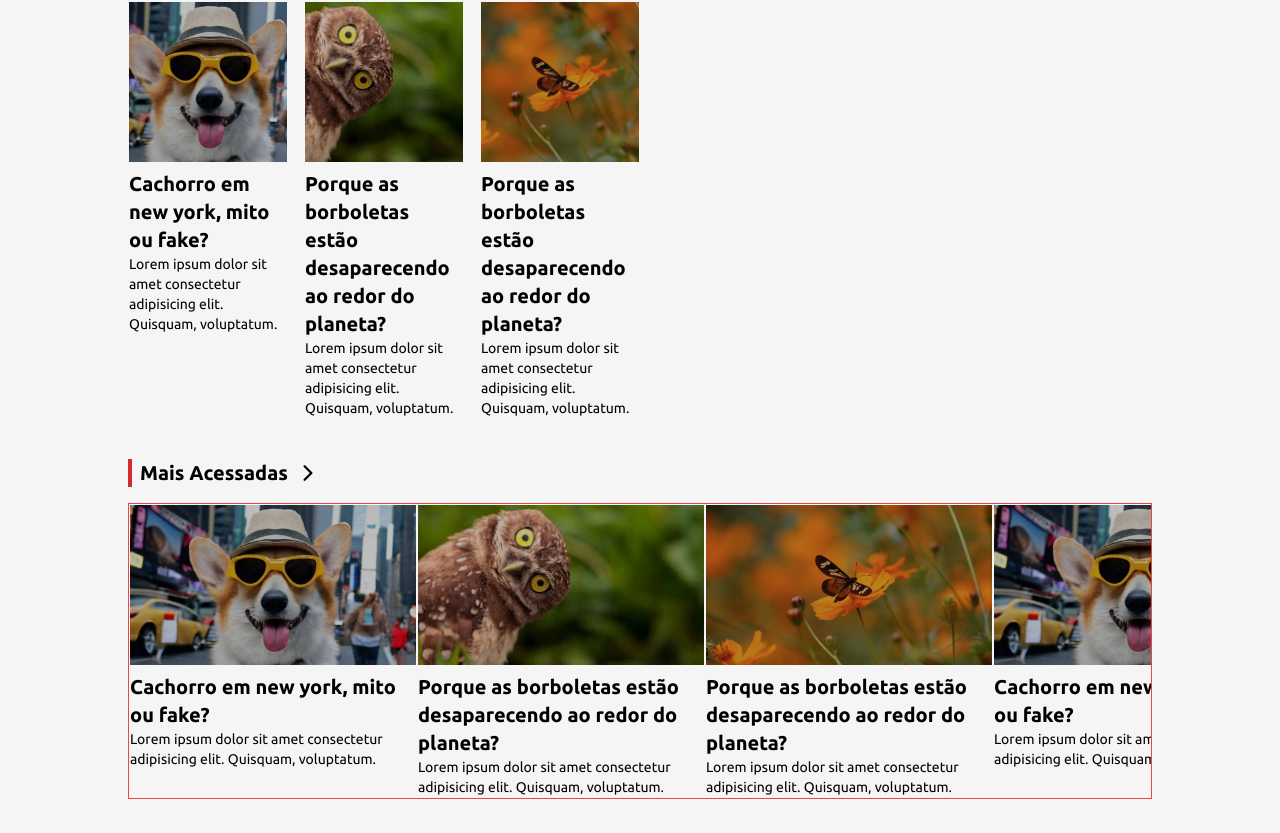
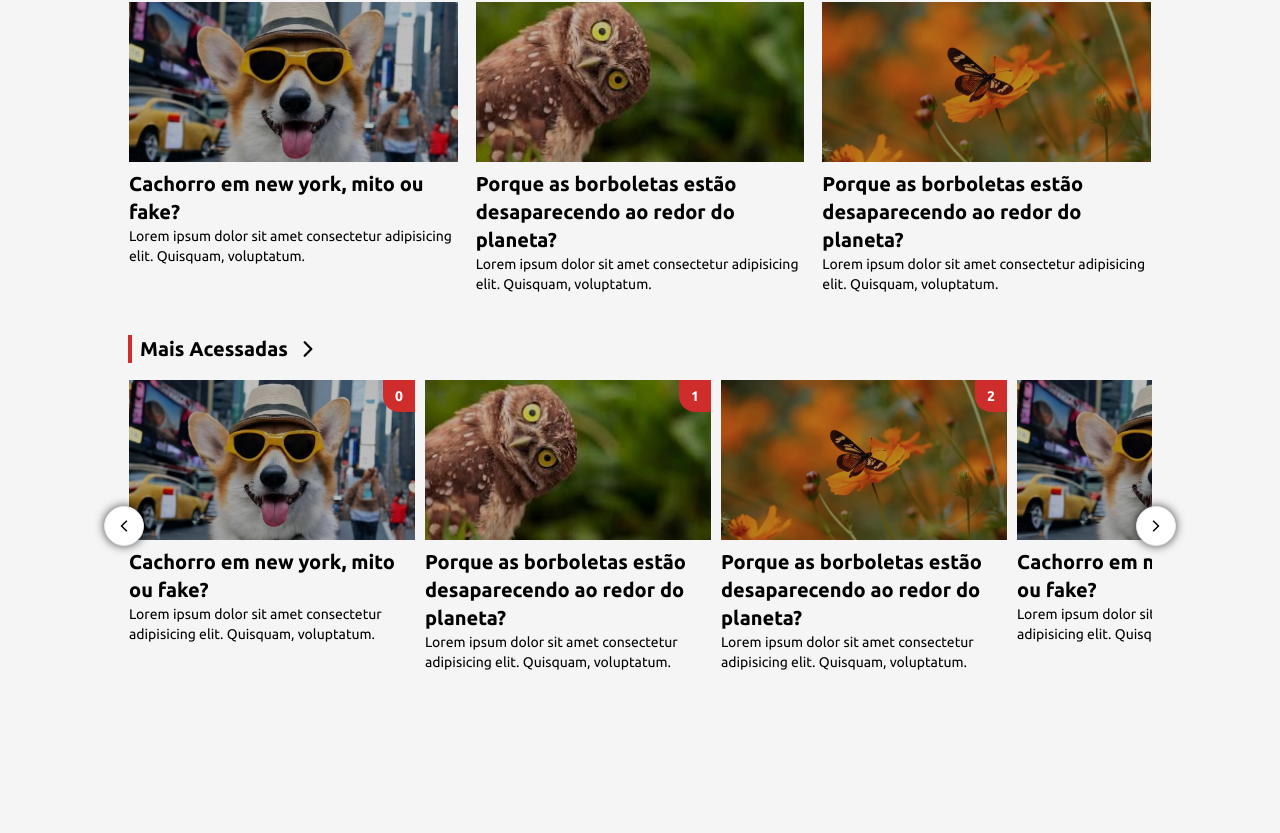
Before and after one commit to Saulo-Felipe/TechNews, a Next.js app in the folder frontend/: page / in a window 1280 px wide. Shown: the part 793-1626 px from the top of the page. After the commit the page ends 1594 px from the top, so only its background shows below. Built offline with nearby package versions, Linux system fonts and the light colour scheme; no server answers.

Commit message:
finish client main page

```diff
--- a/frontend/src/app/(home)/_components/MainNews/Card.tsx
+++ b/frontend/src/app/(home)/_components/MainNews/Card.tsx
@@ -9,7 +9,7 @@ interface CardProps {
 export function Card({ imageURL, cardPadding, titleSize, subTitle, title }: CardProps) {
 
   return (
-    <div className="flex-1 flex items-end border-spacing-3 group relative overflow-hidden">
+    <div className="flex-1 flex items-end group relative overflow-hidden">
       <div
         className="
           group-hover:scale-110 news-image w-full h-full bg-no-repeat bg-cover bg-center
@@ -19,9 +19,9 @@ export function Card({ imageURL, cardPadding, titleSize, subTitle, title }: Card
       />
       <div className="w-full h-full absolute -z-10 bg-[radial-gradient(transparent,rgb(0,0,0,0.8))]" />
 
-      <div className={`${cardPadding} text-white`}>
+      <div className={`${cardPadding} text-white smartphone:p-3`}>
         <div className="py-2">{subTitle}</div>
-        <div className={`font-bold ${titleSize}`}>{title}</div>
+        <div className={`font-bold ${titleSize} smartphone:text-2xl`}>{title}</div>
       </div>
     </div>
   );
--- a/frontend/src/app/(home)/_components/MainNews/MainNews.tsx
+++ b/frontend/src/app/(home)/_components/MainNews/MainNews.tsx
@@ -4,7 +4,7 @@ export function MainNews() {
 
 
   return (
-    <div className="mt-10 flex gap-2 h-[70vh]">
+    <div className="mt-10 flex gap-2 h-[70vh] smartphone:flex-col">
       <Card
         cardPadding="p-8"
         imageURL="/images/example-1.webp"
--- a/frontend/src/app/(home)/page.tsx
+++ b/frontend/src/app/(home)/page.tsx
@@ -26,7 +26,7 @@ export default function Home() {
   ];
 
   return (
-    <div className="px-desktop-container pb-32">
+    <div className="px-desktop pb-32 tablet:px-tablet smartphone:px-smartphone">
       <MainNews />
 
       <NewsGroup groupLink="#" groupTitle="Últimas Notícias" news={fakeNews} />
--- a/frontend/src/components/Header/User/User.tsx
+++ b/frontend/src/components/Header/User/User.tsx
@@ -5,12 +5,12 @@ export async function User() {
   // await new Promise(resolve => setTimeout(resolve, 4000));
 
   return (
-    <div className="flex items-center gap-3">
+    <div className="flex items-center gap-3 smartphone:hidden">
       <div className="bg-[#121212] rounded-full w-8 h-8 flex items-center justify-center">
         <BiSolidUser className="text-xl text-[#4C4C4C]" />
       </div>
 
-      <div className="">Entre / Cadastre-se</div>
+      <div>Entre / Cadastre-se</div>
     </div>
   );
 }
--- a/frontend/src/components/NewsGroups/Card.tsx
+++ b/frontend/src/components/NewsGroups/Card.tsx
@@ -14,9 +14,9 @@ interface CardProps {
 export function NewsCard({description, imageUrl, title, rankingPosition, height="h-40", width="w-1/3"}: CardProps) {
 
   return (
-    <div className={`${width} group cursor-pointer border border-transparent hover:border-neutral-200 w-40`}>
+    <div className={`${width} group cursor-pointer border border-transparent`}>
       <div className="bg-black overflow-hidden relative">
-        {rankingPosition && (
+        {typeof rankingPosition !== "undefined" && (
           <span className="
             bg-default-red text-white absolute z-10 right-0 top-0
             h-8 w-8 rounded-bl-2xl font-bold items-center flex justify-center
--- a/frontend/src/components/NewsGroups/CarouselGroup.tsx
+++ b/frontend/src/components/NewsGroups/CarouselGroup.tsx
@@ -1,18 +1,53 @@
+"use client";
+
+import { useRef } from "react";
 import { NewsCard } from "./Card";
 import { NewsGroupProps } from "./Group";
 import { Title } from "./Title";
+import { MdArrowBackIosNew, MdArrowForwardIos } from "react-icons/md";
 
 export function NewsCarouselGroup({ groupLink, groupTitle, news}: NewsGroupProps) {
+  const carouselRef = useRef<HTMLDivElement>(null);
+
+  function handleCarouselAdvance() {
+    carouselRef.current?.scrollBy(400, 0);
+  }
+
+  function handleCarouselBack() {
+    carouselRef.current?.scrollBy(-400, 0);
+  }
 
   return (
-    <div className="pt-10 flex-col flex gap-4">
+    <div className="pt-10 flex flex-col gap-4">
       <Title title={groupTitle} link={groupLink} />
 
-      <div className="border border-red-500 overflow-auto">
-        <div className="w-max flex">
-          {
-            news.map(item => <NewsCard width="w-72" key={item.id} {...item} />)
-          }
+      <div className="relative flex items-center">
+        <div className="overflow-hidden scroll-smooth" ref={carouselRef}>
+          <div className="w-max flex gap-2">
+            {
+              news.map((item, i) => <NewsCard rankingPosition={i} width="w-72" key={i} {...item} />)
+            }
+          </div>
+        </div>
+
+        <div
+          className="
+            bg-white border rounded-full h-10 w-10 -left-6 z-10 absolute smartphone:left-0
+            flex items-center justify-center shadow-3xl cursor-pointer hover:scale-110 transition
+          "
+          onClick={handleCarouselBack}
+        >
+          <MdArrowBackIosNew />
+        </div>
+
+        <div
+          className="
+            bg-white border rounded-full h-10 w-10 -right-6 z-10 absolute smartphone:right-0
+            flex items-center justify-center shadow-3xl cursor-pointer hover:scale-110 transition
+          "
+          onClick={handleCarouselAdvance}
+        >
+          <MdArrowForwardIos />
         </div>
       </div>
     </div>
--- a/frontend/src/components/NewsGroups/Group.tsx
+++ b/frontend/src/components/NewsGroups/Group.tsx
@@ -23,9 +23,9 @@ export function NewsGroup({news, groupTitle, groupLink}: NewsGroupProps) {
     <div className="pt-10 flex flex-col gap-4">
       <Title title={groupTitle} link={groupLink} />
 
-      <div className="flex items-start gap-4">
+      <div className="flex items-start gap-4 smartphone:flex-col smartphone:gap-6">
         {
-          news.map(item => <NewsCard key={item.id} {...item} />)
+          news.map(item => <NewsCard key={item.id} width="w-full" {...item} />)
         }
       </div>
     </div>
--- a/frontend/src/components/NewsGroups/Title.tsx
+++ b/frontend/src/components/NewsGroups/Title.tsx
@@ -12,7 +12,7 @@ export function Title({ link, title }: TitleProps) {
   return (
     <Link href={link ? link : "#"}>
       <div className="border-l-4 border-default-red pl-2 flex items-center gap-2 font-bold">
-        <div className="text-xl">{title}</div>
+        <div className="text-xl hover:text-default-red transition">{title}</div>
         <IoIosArrowForward className="text-2xl" />
       </div>
     </Link>
--- a/frontend/tailwind.config.ts
+++ b/frontend/tailwind.config.ts
@@ -15,12 +15,15 @@ const config: Config = {
         "radial-gradient": "radial-gradient(transparent, black)"
       },
       padding: {
-        "desktop-container": "8rem",
-        "tablet-container": "4rem",
-        "smartphone-container": "0.5rem",
+        "desktop": "8rem",
+        "tablet": "4rem",
+        "smartphone": "0.5rem",
       },
       colors: {
         "default-red": "#CF2C2C"
+      },
+      boxShadow: {
+        "3xl": "0 0 10px 0px rgb(0 0 0 / 71%)"
       }
     },
 
@@ -29,11 +32,11 @@ const config: Config = {
         max: "640px",
       },
       tablet: {
-        max: "1024px",
+        max: "1150px",
         min: "640px"
       },
       mobile: {
-        max: "1024px"
+        max: "1150px"
       }
     }
   },
```
Also changed, not shown: frontend/src/components/Header/Header.tsx (+21 -8 lines).
